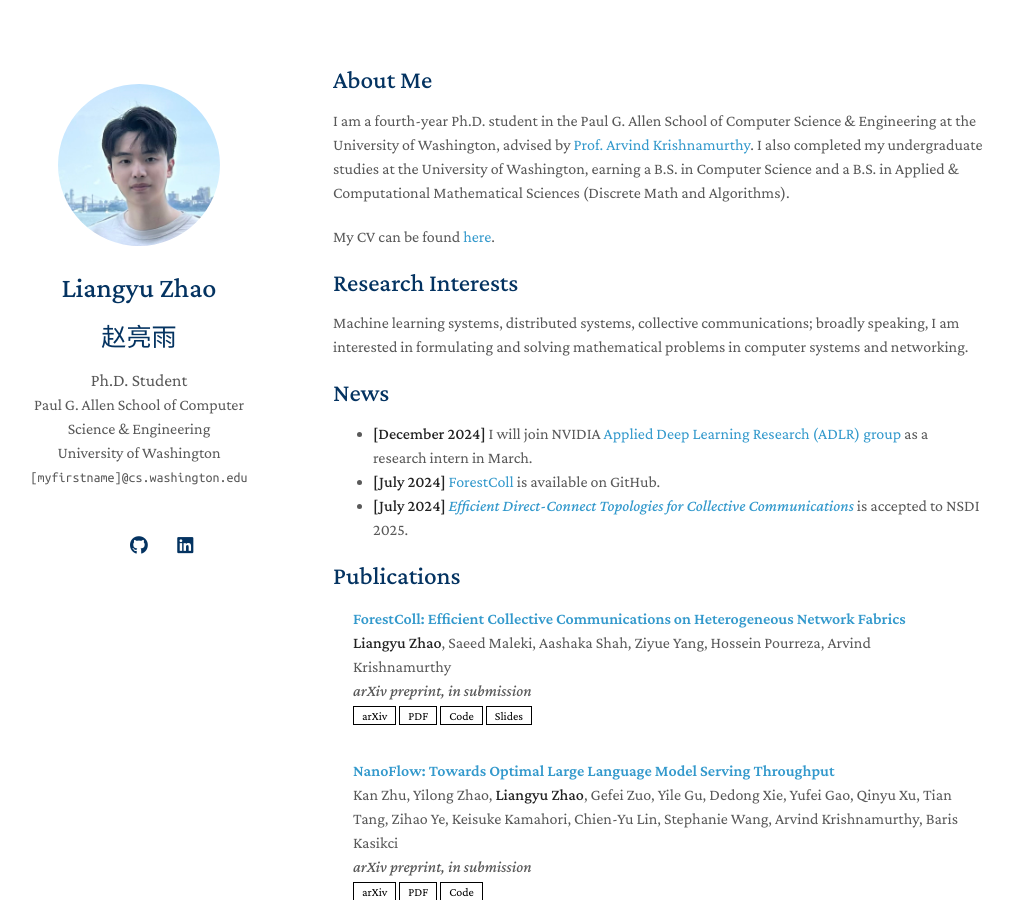
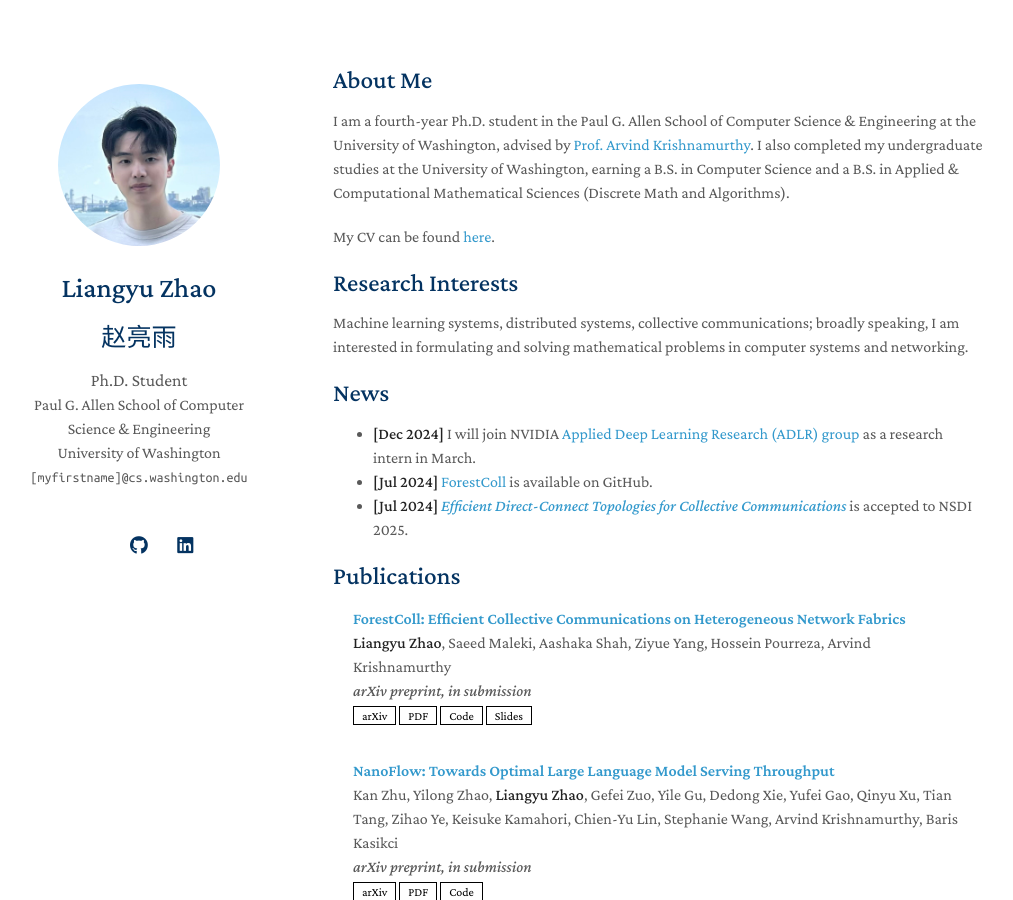
Before and after one commit to liangyuRain/liangyuRain.github.io, a Jekyll site: the page built from index.md, in a window 1280 px wide and 900 px high. Shown: the whole window, without its empty margins (137-1150 px from the left). Built offline with Jekyll 4.4.1, drawn with Linux system fonts in a browser that asks for light colours; a style sheet for code colours, icons or effects is not loaded; our own code applies the rules of GitHub Pages for plain Markdown files.

Commit message:
fixup! news: join NVIDIA

```diff
--- a/index.md
+++ b/index.md
@@ -14,9 +14,9 @@ Machine learning systems, distributed systems, collective communications; broadl
 
 ## News
 
-- **[December 2024]** I will join NVIDIA <a href="https://nv-adlr.github.io" gtag-section="news" gtag-item="ADLR">Applied Deep Learning Research (ADLR) group</a> as a research intern in March.
-- **[July 2024]** <a href="https://github.com/liangyuRain/ForestColl" gtag-section="news" gtag-item="ForestColl">ForestColl</a> is available on GitHub.
-- **[July 2024]** <a href="https://arxiv.org/abs/2202.03356" gtag-section="news" gtag-item="DirectConnect"><em>Efficient Direct-Connect Topologies for Collective Communications</em></a> is accepted to NSDI 2025.
+- **[Dec 2024]** I will join NVIDIA <a href="https://nv-adlr.github.io" gtag-section="news" gtag-item="ADLR">Applied Deep Learning Research (ADLR) group</a> as a research intern in March.
+- **[Jul 2024]** <a href="https://github.com/liangyuRain/ForestColl" gtag-section="news" gtag-item="ForestColl">ForestColl</a> is available on GitHub.
+- **[Jul 2024]** <a href="https://arxiv.org/abs/2202.03356" gtag-section="news" gtag-item="DirectConnect"><em>Efficient Direct-Connect Topologies for Collective Communications</em></a> is accepted to NSDI 2025.
 
 {% include_relative _includes/publications.md %}
 
```
